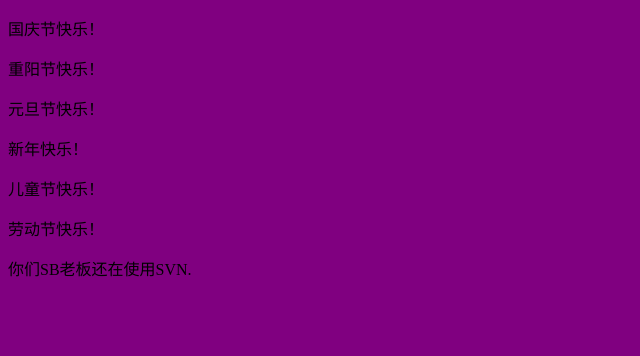
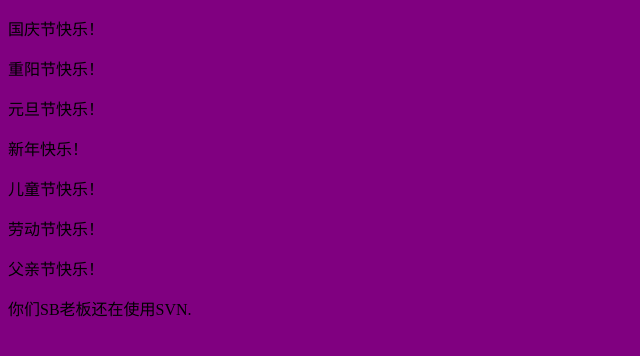
Before and after one commit to Augustus321/GITTest, a plain HTML site: page index.html in a window 1280 px wide. Shown: the whole page, without its empty margins (0-640 px from the left). Drawn offline with Linux system fonts and the light colour scheme.

Commit message:
add fuqin

```diff
--- a/index.html
+++ b/index.html
@@ -15,6 +15,7 @@
     <p>新年快乐！</p>
     <p>儿童节快乐！</p>
     <p>劳动节快乐！</p>
+    <p>父亲节快乐！</p>
     <p class="tips">你们SB老板还在使用SVN.</p>
     <script src="./js/index.js"></script>
 </body>
```
